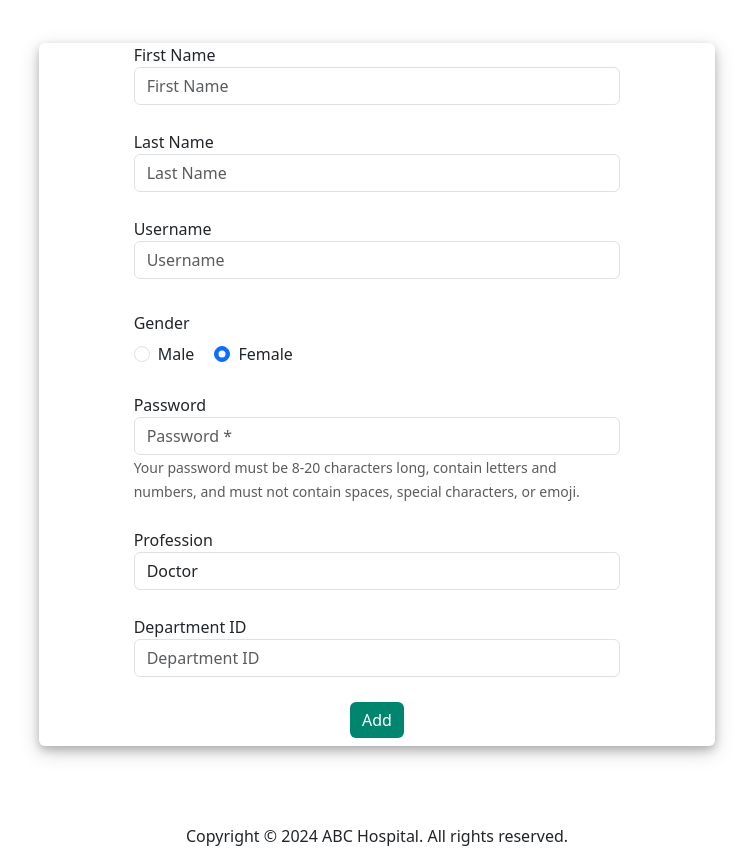
After one commit to shInNei/Advanced-Programming-231, a PHP site: page /admin/Staff/addStaff.php in a window 1280 px wide. The commit adds this page. Shown: the whole page, without its empty margins (263-1016 px from the left). Run offline with PHP 8.4, Linux system fonts and the light colour scheme; some libraries are stand-ins or nearby versions.

Commit message:
27/3/2024

```diff
--- /dev/null
+++ b/admin/Staff/addStaff.php
@@ -0,0 +1,61 @@
+<?php
+require_once("../../includes/header.php");
+?>
+</head>
+<link rel="stylesheet" href="../../assets/css/style.css">
+<script src="https://cdn.jsdelivr.net/npm/popper.js@1.12.9/dist/umd/popper.min.js"></script>
+<body>
+    <div class="container login" id = "addStaff">
+        <div class="login-box">
+            <form method="post"  action="loginStaff.php">
+                <div class="login-form">
+                        <div class="form-group">
+                            <label for="fName">First Name</label>
+                            <input type="text" class="form-control" name="fName" placeholder="First Name" required>
+                        </div>
+                        <div class="form-group">
+                            <label for="lName">Last Name</label>
+                            <input type="text" class="form-control" name="lName" placeholder="Last Name" required>
+                        </div>
+                        <div class="form-group">
+                            <label for="lName">Username</label>
+                            <input type="text" class="form-control" name="Username" placeholder="Username" required>
+                        </div>
+                    <fieldset class="form-group">
+                        <legend class="col-form-label col-sm">Gender</legend>
+                        <div class="form-check form-check-inline" >
+
+                            <input class="form-check-input" type="radio" name="Gender" id="Male">
+                            <label class="form-check-label" for="Male">Male</label>
+                        </div>
+                        <div class="form-check form-check-inline">
+                            <input class="form-check-input" type="radio" name="Gender" id="Female" checked>
+                            <label class="form-check-label" for="Female">Female</label>
+                </fieldset>
+                    <div class="form-group">
+                        <label for="staffPassword">Password</label>
+                        <input type="text" class="form-control" name="staffPassword" placeholder="Password *" required>
+                        <small id="passwordHelpInline" class="text-muted">
+                        Your password must be 8-20 characters long, contain letters and numbers, and must not contain spaces, special characters, or emoji.
+                        </small>
+                    </div>
+                    <div class="form-group">
+                    <label for="staffPassword">Profession</label>
+                        <select class="form-control ">
+                        <option>Doctor</option>
+                        <option>Nurse</option>
+                        <option>Other</option>
+                    </select>
+                    </div>
+                    <div class="form-group">
+                        <label for="medName">Department ID</label>
+                        <input type="number" class="form-control" name="Department ID" placeholder="Department ID" required>
+                    </div>
+                    <div class="text-center"><input type="submit" name="addMedSubmit" class="btn btn-primary " value="Add"></div>
+                </div>
+            </form>
+        </div>
+    </div>
+<?php
+require_once("../../includes/footer.php");
+?>
--- a/admin/dashboard.php
+++ b/admin/dashboard.php
@@ -73,7 +73,7 @@
                     <i class="fa-regular fa-calendar-plus" style="font-size: 40px;"></i><br>
                     Patient's Treatment Schedule
                 </a>
-                <a href="add.php" class="col btn btn-info m-2 py-4">
+                <a href="Staff/addStaff.php" class="col btn btn-info m-2 py-4">
                     <i class="fa-solid fa-notes-medical" style="font-size: 40px;"></i><br>
                     Add New Staff
                 </a>
--- a/assets/css/style.css
+++ b/assets/css/style.css
@@ -123,7 +123,9 @@ body{
     bottom: 0;
     transition:all .4s linear;
 }
-
+.dropdown {
+    position: relative !important;
+}
 /* medical tab */
 .container .dashboard{
     display: grid;
--- a/classes/Dbh.php
+++ b/classes/Dbh.php
@@ -113,6 +113,7 @@ class Dbh
             prof INT(2),
             staffPassword VARCHAR(16),
             gender ENUM('M', 'F'),
+            task ENUM('Doctor', 'Nurse', 'Other'),
             PRIMARY KEY (ID)
         )";
         $this->conn->query($sql);
```
Also changed, not shown: admin/Staff/popper.min.js (added).
